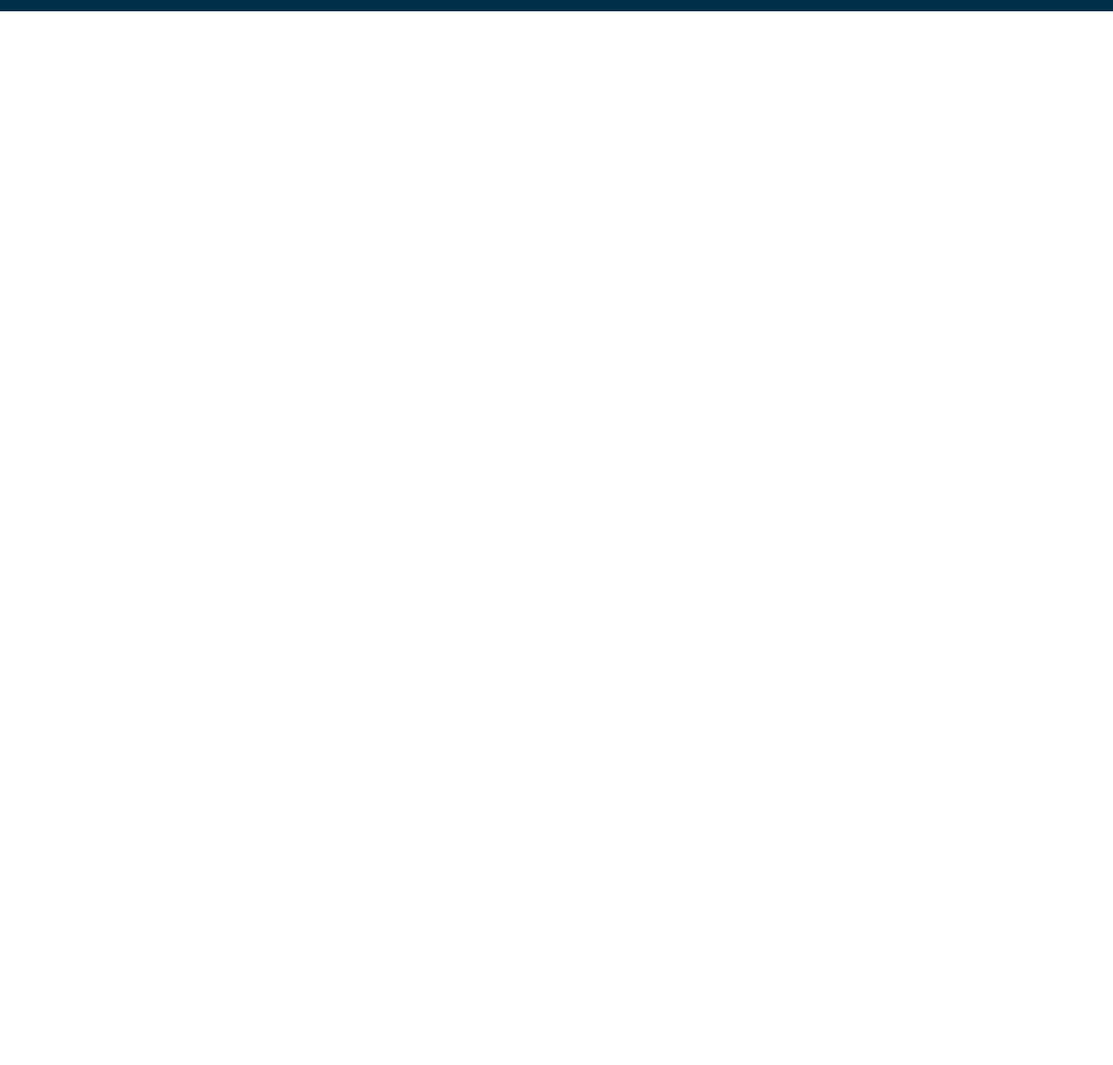
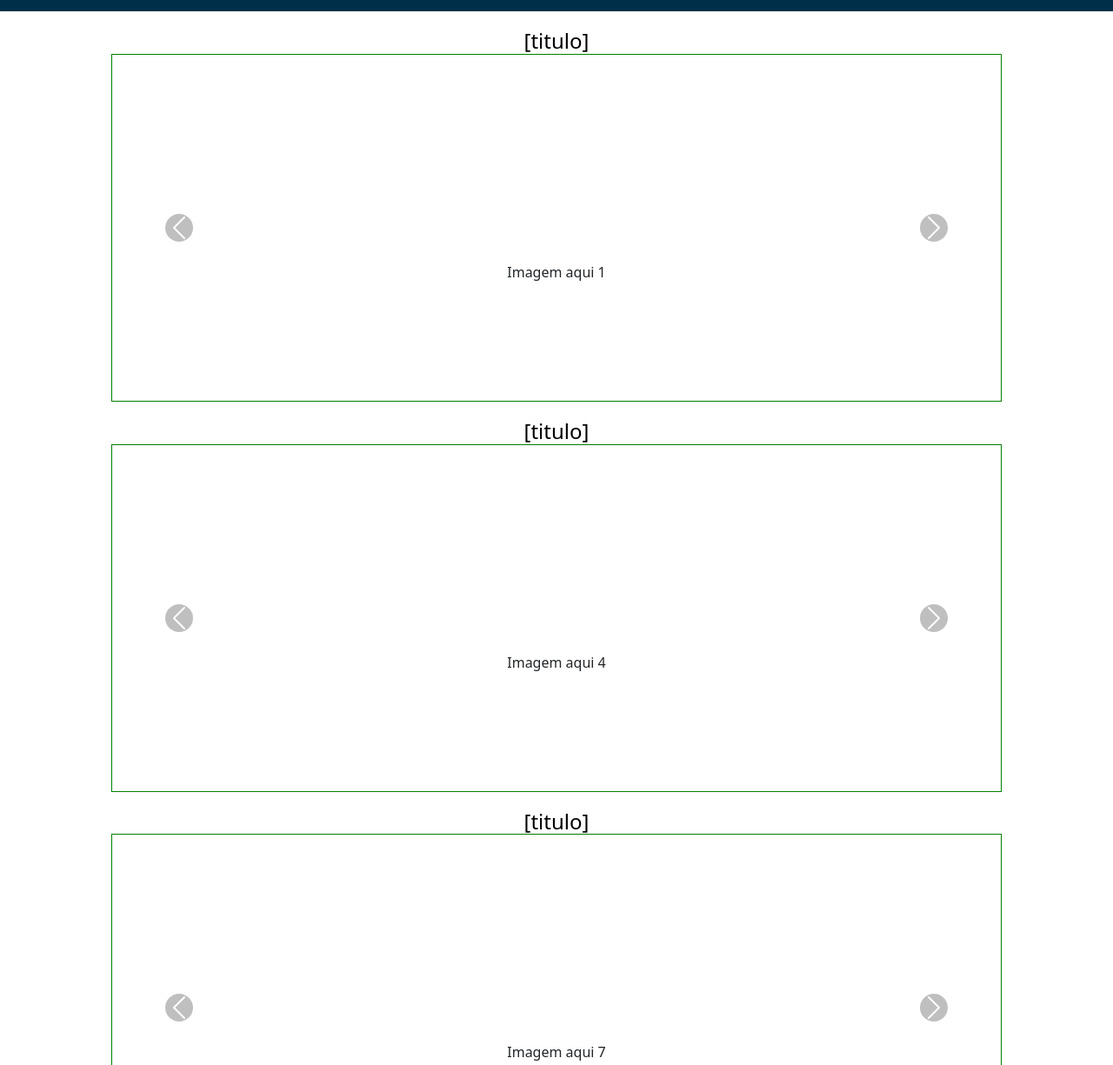
Before and after one commit to lucasoliveira04/ColegioEmilio, a plain HTML site: page docs/src/index.html in a window 1280 px wide. Shown: the part 75-1300 px from the top of the page at 87% size. Before the commit the page ends 800 px from the top, so only its background shows below. Drawn offline with nearby package versions, Linux system fonts and the light colour scheme.

Commit message:
add carousel

```diff
--- a/docs/src/index.html
+++ b/docs/src/index.html
@@ -5,14 +5,17 @@
     <meta name="viewport" content="width=device-width, initial-scale=1.0">
     <title>Colégio Emilio</title>
     <link rel="stylesheet" href="./public/css/style.css">
-    <link href="https://cdn.jsdelivr.net/npm/bootstrap@5.3.3/dist/css/bootstrap.min.css" rel="stylesheet" integrity="sha384-QWTKZyjpPEjISv5WaRU9OFeRpok6YctnYmDr5pNlyT2bRjXh0JMhjY6hW+ALEwIH" crossorigin="anonymous">
+    <link href="https://cdn.jsdelivr.net/npm/bootstrap@5.3.3/dist/css/bootstrap.min.css" rel="stylesheet"
+        integrity="sha384-QWTKZyjpPEjISv5WaRU9OFeRpok6YctnYmDr5pNlyT2bRjXh0JMhjY6hW+ALEwIH" crossorigin="anonymous">
 </head>
+
 <body>
     <header class="text-white py-3">
         <div class="container d-flex justify-content-between align-items-center">
             <h1 class="fw-bold">Colégio Emilio</h1>
             <nav class="navbar navbar-expand-lg navbar-light">
-                <button class="navbar-toggler" type="button" data-bs-toggle="collapse" data-bs-target="#navbarNav" aria-controls="navbarNav" aria-expanded="false" aria-label="Toggle navigation">
+                <button class="navbar-toggler" type="button" data-bs-toggle="collapse" data-bs-target="#navbarNav"
+                    aria-controls="navbarNav" aria-expanded="false" aria-label="Toggle navigation">
                     <span class="navbar-toggler-icon"></span>
                 </button>
                 <div class="collapse navbar-collapse" id="navbarNav">
@@ -32,6 +35,93 @@
         </div>
     </header>
 
-    <script src="https://cdn.jsdelivr.net/npm/bootstrap@5.3.3/dist/js/bootstrap.bundle.min.js" integrity="sha384-YvpcrYf0tY3lHB60NNkmXc5s9fDVZLESaAA55NDzOxhy9GkcIdslK1eN7N6jIeHz" crossorigin="anonymous"></script>
+    <!-- Carousel 1 -->
+    <h2 class="carousel-title">[titulo]</h2>
+    <main>
+        <div id="carouselExampleRide1" class="carousel slide" data-bs-ride="true">
+            <div class="carousel-inner">
+                <div class="carousel-item active">
+                    <p>Imagem aqui 1</p>
+                </div>
+                <div class="carousel-item">
+                    <p>Imagem aqui 2</p>
+                </div>
+                <div class="carousel-item">
+                    <p>Imagem aqui 3</p>
+                </div>
+            </div>
+            <button class="carousel-control-prev" type="button" data-bs-target="#carouselExampleRide1"
+                data-bs-slide="prev">
+                <span class="carousel-control-prev-icon" aria-hidden="true"></span>
+                <span class="visually-hidden">Previous</span>
+            </button>
+            <button class="carousel-control-next" type="button" data-bs-target="#carouselExampleRide1"
+                data-bs-slide="next">
+                <span class="carousel-control-next-icon" aria-hidden="true"></span>
+                <span class="visually-hidden">Next</span>
+            </button>
+        </div>
+    </main>
+
+    <!-- Carousel 2 -->
+    <h2 class="carousel-title">[titulo]</h2>
+    <main>
+        <div id="carouselExampleRide2" class="carousel slide" data-bs-ride="true">
+            <div class="carousel-inner">
+                <div class="carousel-item active">
+                    <p>Imagem aqui 4</p>
+                </div>
+                <div class="carousel-item">
+                    <p>Imagem aqui 5</p>
+                </div>
+                <div class="carousel-item">
+                    <p>Imagem aqui 6</p>
+                </div>
+            </div>
+            <button class="carousel-control-prev" type="button" data-bs-target="#carouselExampleRide2"
+                data-bs-slide="prev">
+                <span class="carousel-control-prev-icon" aria-hidden="true"></span>
+                <span class="visually-hidden">Previous</span>
+            </button>
+            <button class="carousel-control-next" type="button" data-bs-target="#carouselExampleRide2"
+                data-bs-slide="next">
+                <span class="carousel-control-next-icon" aria-hidden="true"></span>
+                <span class="visually-hidden">Next</span>
+            </button>
+        </div>
+    </main>
+
+    <!-- Carousel 3 -->
+    <h2 class="carousel-title">[titulo]</h2>
+    <main>
+        <div id="carouselExampleRide3" class="carousel slide" data-bs-ride="true">
+            <div class="carousel-inner">
+                <div class="carousel-item active">
+                    <p>Imagem aqui 7</p>
+                </div>
+                <div class="carousel-item">
+                    <p>Imagem aqui 8</p>
+                </div>
+                <div class="carousel-item">
+                    <p>Imagem aqui 9</p>
+                </div>
+            </div>
+            <button class="carousel-control-prev" type="button" data-bs-target="#carouselExampleRide3"
+                data-bs-slide="prev">
+                <span class="carousel-control-prev-icon" aria-hidden="true"></span>
+                <span class="visually-hidden">Previous</span>
+            </button>
+            <button class="carousel-control-next" type="button" data-bs-target="#carouselExampleRide3"
+                data-bs-slide="next">
+                <span class="carousel-control-next-icon" aria-hidden="true"></span>
+                <span class="visually-hidden">Next</span>
+            </button>
+        </div>
+    </main>
+
+    <script src="https://cdn.jsdelivr.net/npm/bootstrap@5.3.3/dist/js/bootstrap.bundle.min.js"
+        integrity="sha384-YvpcrYf0tY3lHB60NNkmXc5s9fDVZLESaAA55NDzOxhy9GkcIdslK1eN7N6jIeHz"
+        crossorigin="anonymous"></script>
 </body>
+
 </html>
--- a/docs/src/public/css/style.css
+++ b/docs/src/public/css/style.css
@@ -12,9 +12,59 @@ header h1 {
     color: white;
     font-size: 2.5em;
     font-weight: 800;
+    scroll-behavior: smooth;
 }
 
 .navbar-nav .nav-link {
     color: white;
     font-weight: 800;
 }
+
+main {
+    display: flex;
+    justify-content: center;
+
+}
+
+/* Estilos para o carrossel */
+.carousel {
+    display: flex;
+    width: 80%;
+    border: 1px solid green;
+    margin-top: 20px;
+    height: 50vh;
+    position: relative;
+}
+
+/* Estilos para itens do carrossel e parágrafos */
+.carousel-item, p {
+    display: flex;
+    align-items: center;
+    justify-content: center;
+    line-height: 500px;
+    height: 500px;
+}
+
+/* Estilos para o título do carrossel */
+.carousel-title {
+    margin-bottom: -20px;
+    padding-bottom: 0;
+    text-align: center;
+    font-size: 24px;
+    color: #000;
+    margin-top: 20px;
+}
+
+/* Estilos para os ícones de controle do carrossel */
+.carousel-control-prev-icon,
+.carousel-control-next-icon {
+    background-color: rgba(0, 0, 0, 0.5);
+    border-radius: 50%;
+}
+
+/* Tamanho dos ícones de controle do carrossel */
+.carousel-control-prev-icon,
+.carousel-control-next-icon {
+    width: 3rem;
+    height: 3rem;
+}
```
